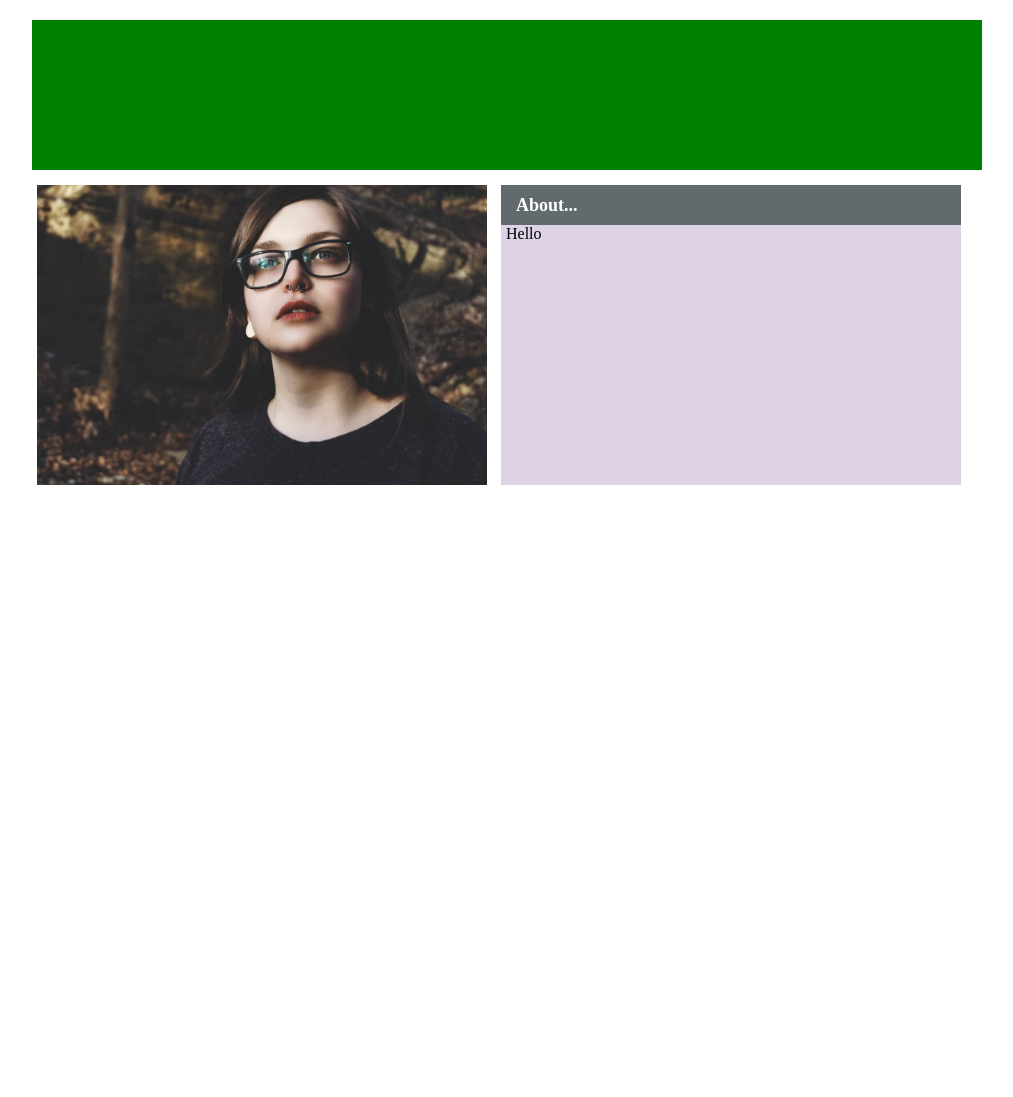
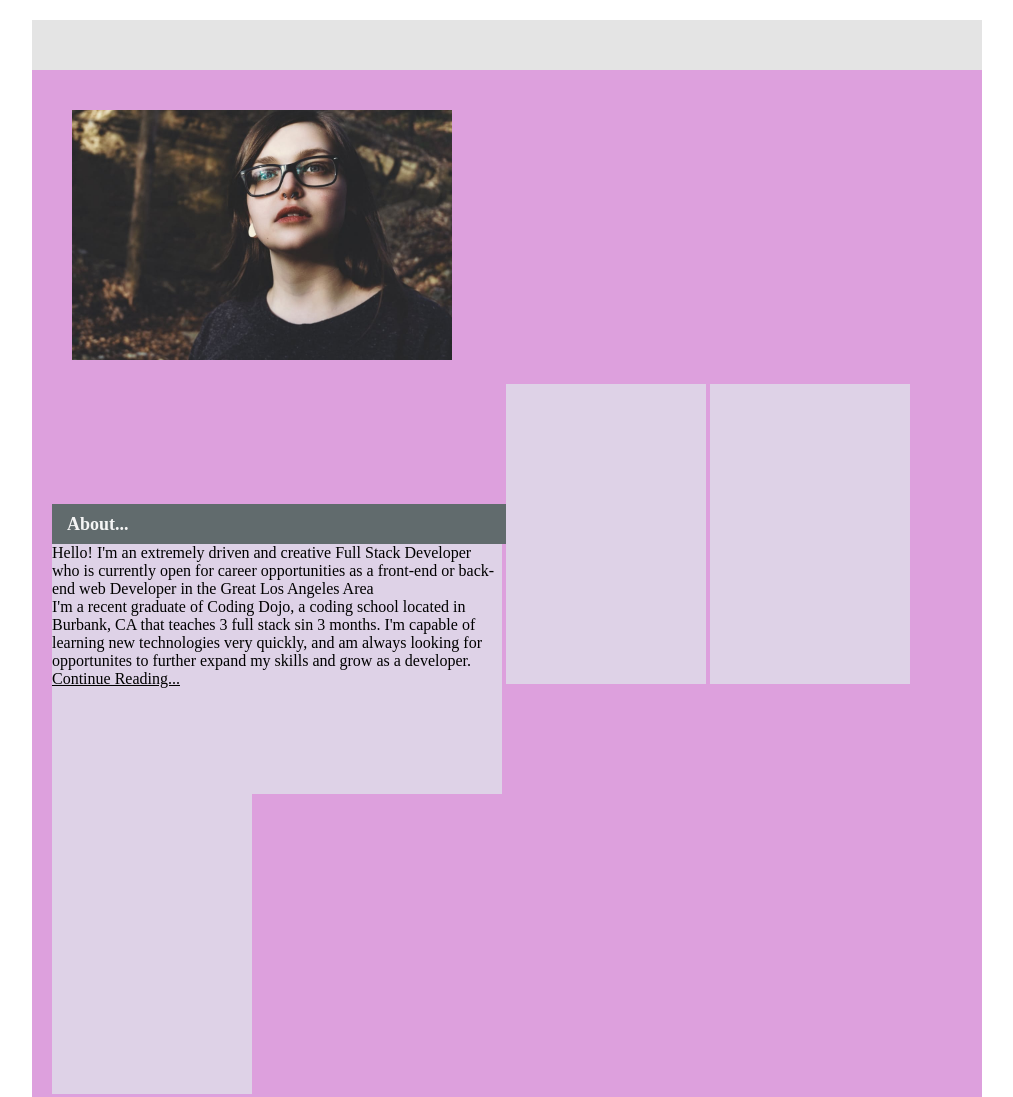
Before and after one commit to paulwine/Portfolio1Project, a plain HTML site: page index.html in a window 1280 px wide. Shown: the top 1097 px of the page, without its empty margins (133-1146 px from the left). Before the commit the page ends 800 px from the top, so only its background shows below. Drawn offline with Linux system fonts and the light colour scheme.

Commit message:
Progress?

```diff
--- a/index.html
+++ b/index.html
@@ -6,22 +6,40 @@
    </head>
    <body>
        <div id="wrapper">
+
          <div id="header"></div>
-         <div id="navigation">
-           <img src= "photo_of_me.jpg" alt="me" height="300" width="450";>
+         <div id="backdrop">
 
-         </div>
+           <div><img src= "photo_of_me.jpg" alt="me" height="250" width="380";></div>
+                <div id="main_content">
+                  <div class= "subcontents">
+                      <h2>About...</h2>
+                  </div>
+                  <p>Hello! I'm an extremely driven and creative Full Stack Developer
+                    who is currently open for career opportunities as a front-end or back-end web Developer
+                    in the Great Los Angeles Area
+                  </p>
+                  <h3> </h3>
+                  <p>
+                    I'm a recent graduate of Coding Dojo, a coding school located in Burbank, CA
+                    that teaches 3 full stack sin 3 months.  I'm capable of learning new technologies very quickly, and am always looking for
+                    opportunites to further expand my skills and grow as a developer.
+                  </p>
+                  <a>Continue Reading...</a>
+            </div>
+            <div id="box1">
 
-            <div id="main_content">
-              <div class= "subcontents">
-                  <h2>About...</h2>
+            </div>
+            <div id="box1">
+
               </div>
-              <p>Hello</p>
-        </div>
+              <div id="box1">
+
+                </div>
 
 
-         </div>
-
+            </div>
+        </div>
       </div><!-- end of wrapper -->
    </body>
 </html>
--- a/style.css
+++ b/style.css
@@ -9,10 +9,21 @@
     background-color: white ;
     margin: 0px auto;
    }
+   #backdrop{
+       width:900;
+       background-color: plum;
+       padding: 20px;
+   }
+   #box1{
+       height: 300px;
+       width: 200px;
+       display: inline-block;
+        background-color: rgb(222, 210, 231);
+   }
    #header{
 
-    height: 150px;
-    background-color: green;
+    height: 50px;
+    background-color: rgb(228, 228, 228);
 
 
    }
@@ -22,6 +33,8 @@
     height: 300px;
     width: 450px;
     margin-right: 15px;
+    background-color: rgb(80, 80, 80);
+    M
 
    }
    #main_content{
@@ -29,13 +42,11 @@
     height: 290px;
     width: 450px;
     background-color:rgb(222, 210, 231);
-    margin-top: 15px;
-    padding: 5px;
+
    }
    .subcontents{
     display: inline-block;
-   margin-left:-5px;
-   margin-top:-5px;
+
     height: 40px;
     width: 460px;
     background-color: rgb(97, 107, 109);
@@ -43,21 +54,20 @@
    #advertisement{
     display: inline-block;
    padding: 10px;
-   margin-top: 10px;
     height: 100px;
     width: 640px;
     background-color: purple;
    }
 
    img{
-    margin-top:10px;
-    padding: 5px;
+   display: inline-block;
     border-color: rgb(80, 80, 80);
     border-width: 5px;
-
+    border: 25px;
+    padding: 20px;
    }
    h2{
-       color: white;
+       color: whitesmoke;
        font-size: 18px;
        margin-left: 15px;
        margin-top: 10px;
@@ -65,3 +75,6 @@
    p{
 
    }
+   a{
+        text-decoration: underline;
+   }
```
